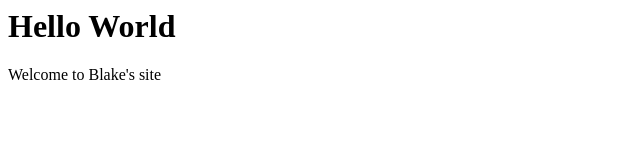
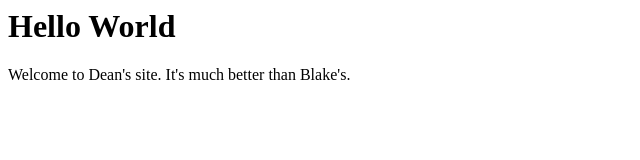
Before and after one commit to Adean64/it-ae-training-github-actions-001, a plain HTML site: page web_content/index.html in a window 1280 px wide. Shown: the whole page, without its empty margins (0-640 px from the left). Drawn offline with Linux system fonts and the light colour scheme.

Commit message:
Update index.html

```diff
--- a/web_content/index.html
+++ b/web_content/index.html
@@ -6,7 +6,7 @@
 
 <body>
   <h1>Hello World</h1>
-  <p>Welcome to Blake's site</p>
+  <p>Welcome to Dean's site. It's much better than Blake's.</p>
 </body>
 
 </html>
```
